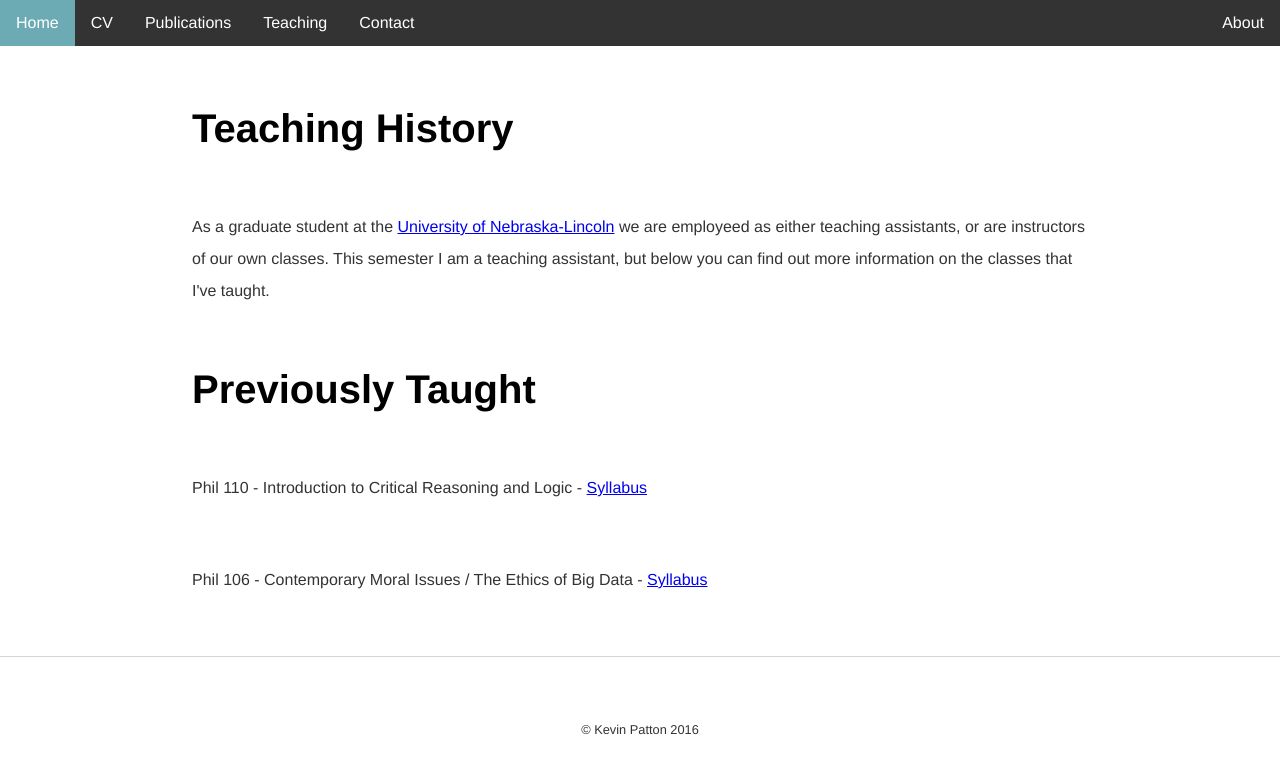
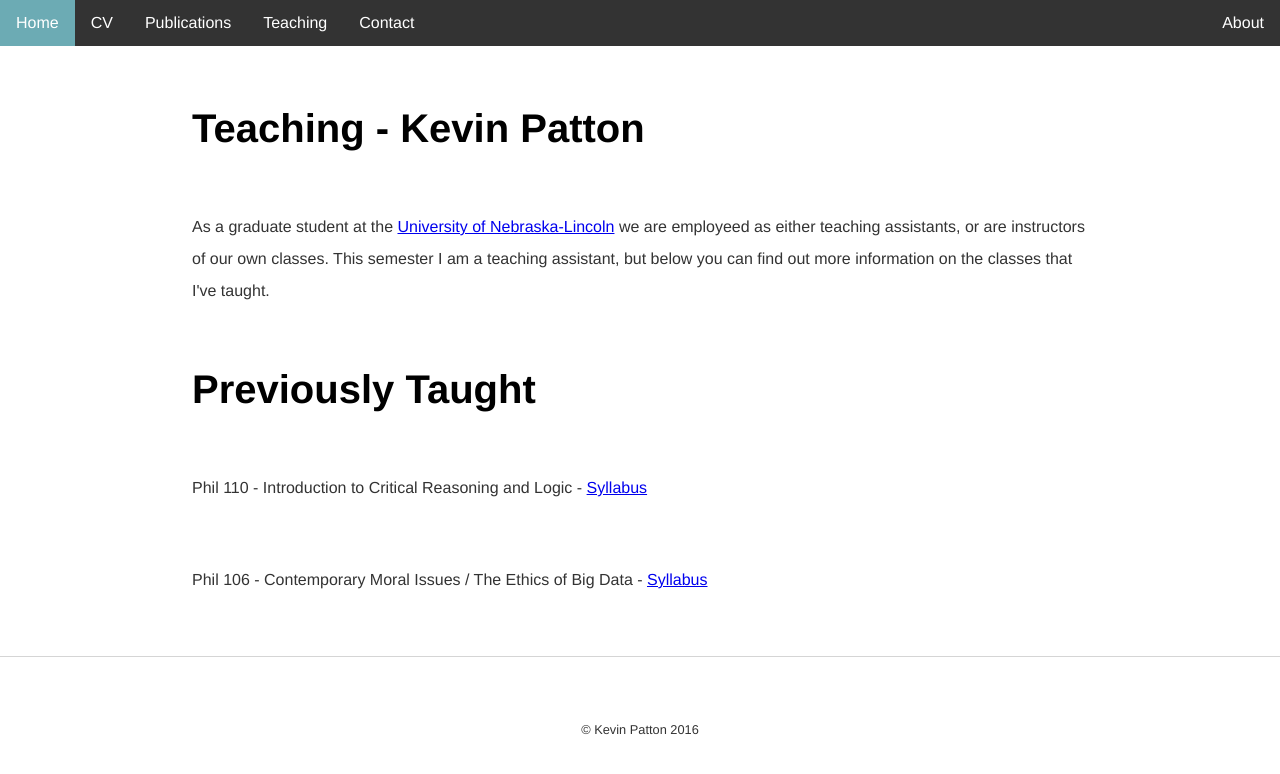
Before and after one commit to kevinjpatton/kevinjpatton.github.io, a Jekyll site: the page built from teaching/index.html, in a window 1280 px wide. Shown: the top 774 px of the page. Built offline with Jekyll 4.4.1, drawn with Linux system fonts in a browser that asks for light colours; Markdown is read by kramdown in place of the engine named in the settings.

Commit message:
Update index.html

```diff
--- a/teaching/index.html
+++ b/teaching/index.html
@@ -1,6 +1,6 @@
 ---
 layout: default
-title: Teaching History
+title: Teaching - Kevin Patton
 ---
 <h1>{{ page.title }}</h1>
 <p>As a graduate student at the <a href="http://www.unl.edu/philosophy/graduate-students#patton" target="_blank">University of Nebraska-Lincoln</a> we are employeed as either teaching assistants, or are instructors of our own classes.  This semester I am a teaching assistant, but below you can find out more information on the classes that I've taught.</p>
```
